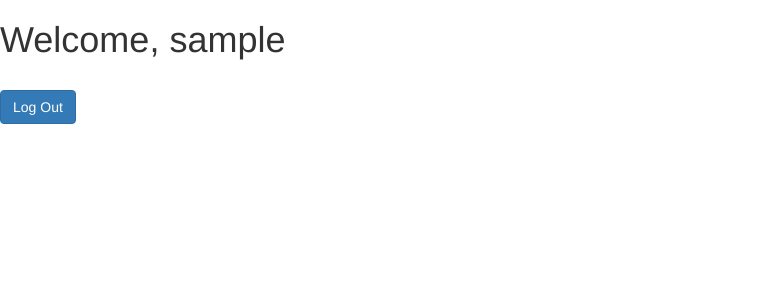
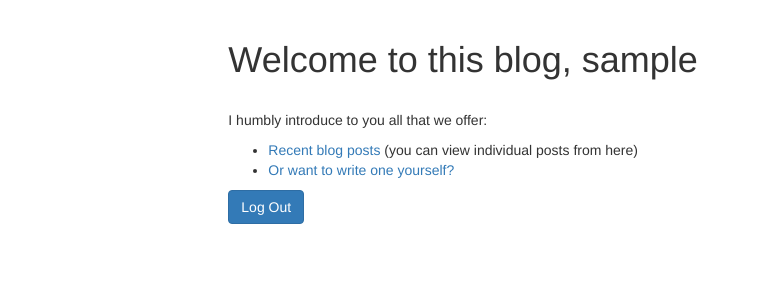
Before and after one commit to dnna2610/udacity-blog, a Python web app: template templates/welcome.html in a window 1280 px wide. Shown: the top 300 px of the page, without its empty margins (0-759 px from the left). Run offline with Jinja, Linux system fonts and the light colour scheme; the template is opened without the code that fills it: most values are stand-ins (such as "Sample title", 1, 10 or a date in 2020); some libraries are stand-ins or nearby versions.

Commit message:
change welcome

```diff
--- a/templates/welcome.html
+++ b/templates/welcome.html
@@ -13,11 +13,19 @@
 </head>
 
 <body>
-    <h1>Welcome, {{ username }}</h1>
-    <br>
-    <form method="post" action="/logout">
-        <button type="submit" class="btn btn-raised btn-primary">Log Out</button>
-    </form>
+    <div class="col-md-8 col-md-offset-2">
+        <br>
+        <h1>Welcome to this blog, {{ username }}</h1>
+        <br>
+        <p>I humbly introduce to you all that we offer:</p>
+        <ul>
+            <li><a href="/front">Recent blog posts</a> (you can view individual posts from here)</li>
+            <li><a href="/newpost">Or want to write one yourself?</a></li>
+        </ul>
+        <form method="post" action="/logout">
+            <button type="submit" class="btn btn-raised btn-primary">Log Out</button>
+        </form>
+    </div>
 </body>
 
 </html>
```
